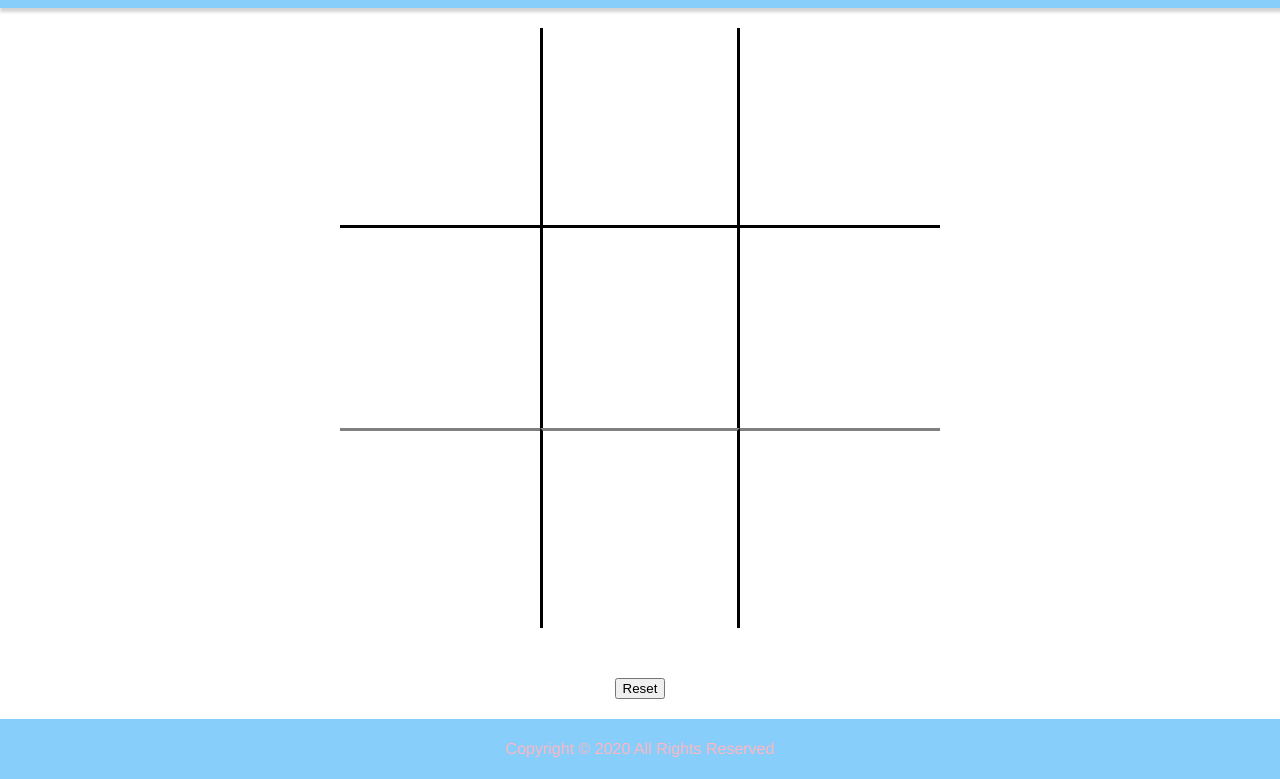
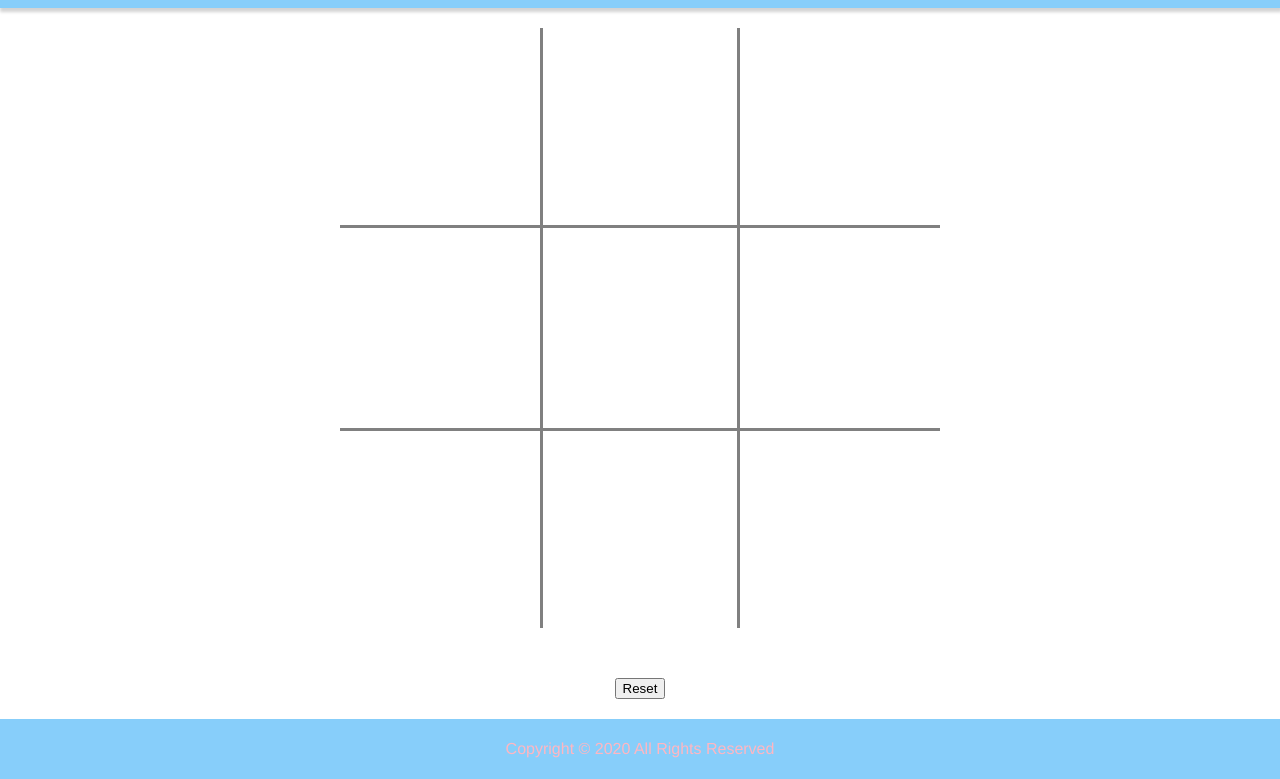
Before and after one commit to ashleyy808/Tic-Tac-Toe, a plain HTML site: page index.html in a window 1280 px wide. Shown: the part 52-831 px from the top of the page. Drawn offline with nearby package versions, Linux system fonts and the light colour scheme.

Commit message:
final update to v1

```diff
--- a/css/style.css
+++ b/css/style.css
@@ -58,9 +58,9 @@ main section:nth-child(2) {
 
 
 .top { border-top: 3px solid gray;}
-.bottom { border-bottom: 3px solid black;}
-.right { border-right: 3px solid black;}
-.left { border-left: 3px solid black;}
+.bottom { border-bottom: 3px solid gray;}
+.right { border-right: 3px solid gray;}
+.left { border-left: 3px solid gray;}
 
 
 .square {
@@ -74,5 +74,5 @@ main section:nth-child(2) {
 }
 
 .square:hover {
-    background-color: #FFB6C1;
+    background-color: #FFC0CB;
 }
```
